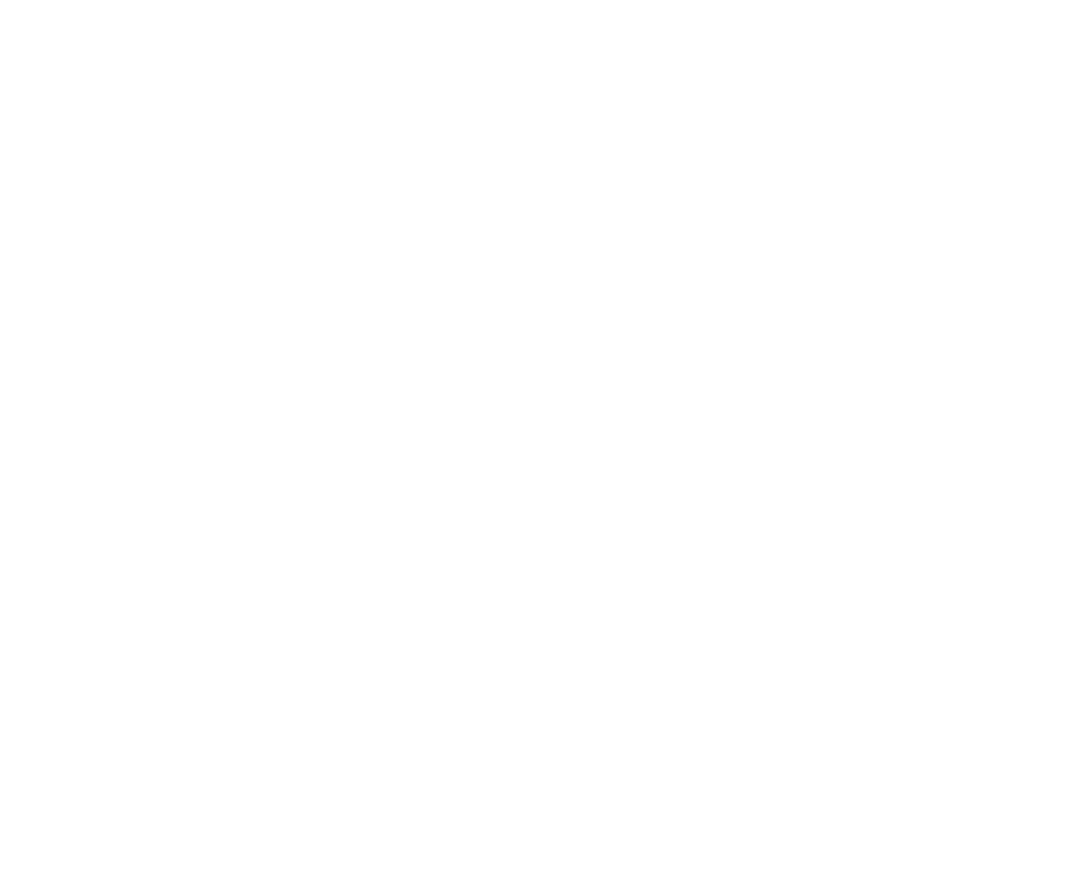
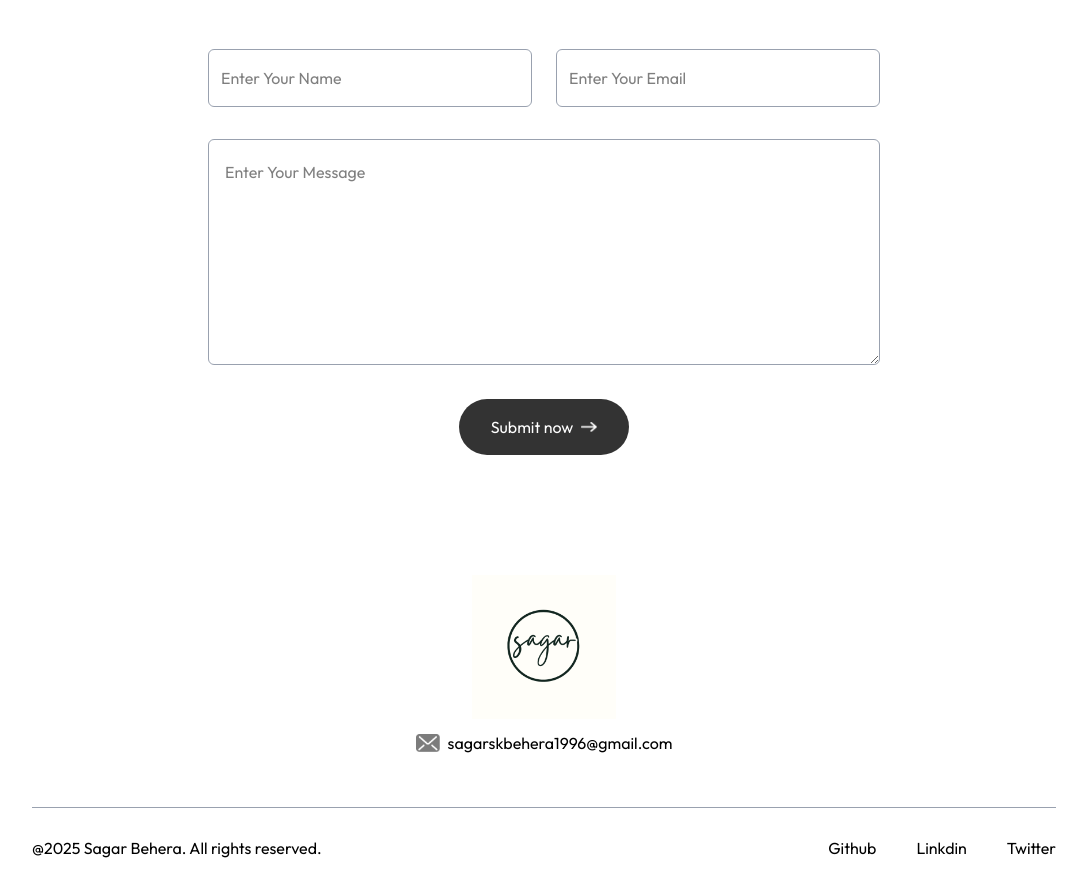
Before and after one commit to sagarmintu/sagarBeheraPortfolio, a Next.js app: page / in a window 1280 px wide. Shown: the part 3200-4088 px from the top of the page, without its empty margins (96-1183 px from the left). Before the commit the page ends 2993 px from the top, so only its background shows below. Built offline with nearby package versions, Linux system fonts and the light colour scheme; a web font is replaced by a local one.

Commit message:
added the footer section as well as contact section

```diff
--- /dev/null
+++ b/app/components/Contact.jsx
@@ -0,0 +1,56 @@
+import React, { useState } from 'react'
+import { assets } from '@/assets/assets'
+import Image from 'next/image'
+
+const Contact = () => {
+
+  const [result, setResult] = useState("");
+
+  const onSubmit = async (event) => {
+    event.preventDefault();
+    setResult("Sending....");
+    const formData = new FormData(event.target);
+
+    formData.append("access_key", "6e7c16ae-cac6-4fe2-853b-551ee65d29f9");
+
+    const response = await fetch("https://api.web3forms.com/submit", {
+      method: "POST",
+      body: formData
+    });
+
+    const data = await response.json();
+
+    if (data.success) {
+      setResult("Form Submitted Successfully");
+      event.target.reset();
+    } else {
+      console.log("Error", data);
+      setResult(data.message);
+    }
+  };
+
+  return (
+    <>
+      <div id='contact' className='w-full px-[12%] py-10 scroll-mt-20 bg-[ul("/footer-bg-color.png")] bg-no-repeat bg-center bg-[length:90%_auto]'>
+        <h4 className='text-center mb-2 text-lg navbar_name'>Connect with me</h4>
+        <h2 className='text-center text-5xl navbar_name'>Get in touch</h2>
+        <p className='text-center max-w-2xl mx-auto mt-5 mb-12 navbar_name'>I'd love to hear from you! If you have any questions, comments, or feedback, please use the form below.</p>
+
+          <form className='max-w-2xl mx-auto' onSubmit={onSubmit}>
+            <div className='grid grid-cols-[repeat(auto-fit,_minmax(200px,_1fr))] gap-6 mt-10 mb-8'>
+                <input type="text" className='flex-1 p-3 outline-none border-[0.5px] border-gray-400 rounded-md bg-white' placeholder="Enter Your Name" name='name' required />
+                <input type="email" className='flex-1 p-3 outline-none border-[0.5px] border-gray-400 rounded-md bg-white' placeholder="Enter Your Email" name='email' required />
+            </div>
+            <textarea rows="6" className='w-full p-4 outline-none border-[0.5px] border-gray-400 rounded-md bg-white mb-6' placeholder="Enter Your Message" name='message'></textarea>
+
+            <button type='submit' className='py-3 px-8 w-max flex items-center justify-between gap-2 bg-black/80 text-white rounded-full mx-auto duration-500 hover:bg-[#000]'>Submit now <Image src={assets.right_arrow_white} alt='' className='w-4' /></button>
+
+            <p className=''>{result}</p>
+
+          </form>
+      </div>
+    </>
+  )
+}
+
+export default Contact
--- /dev/null
+++ b/app/components/Footer.jsx
@@ -0,0 +1,28 @@
+import React from 'react'
+import { assets } from '@/assets/assets'
+import Image from 'next/image'
+
+const Footer = () => {
+  return (
+    <>
+        <div className='mt-20'>
+            <div className='text-center'>
+                <Image src={assets.logo} alt='' className='w-36 mx-auto mb-2' />
+                <div className='w-max flex items-center gap-2 mx-auto'>
+                    <Image src={assets.mail_icon} alt='' className='w-6' />sagarskbehera1996@gmail.com
+                </div>
+            </div>
+            <div className='text-center sm:flex items-center justify-between border-t border-gray-400 mx-[10%] mt-12 py-6'>
+                <p>@2025 Sagar Behera. All rights reserved.</p>
+                <ul className='flex items-center gap-10 justify-center mt-4 sm:mt-0'>
+                    <li><a target='_blank' href="https://github.com/sagarmintu">Github</a></li>
+                    <li><a target='_blank' href="https://www.linkedin.com/in/sagar-kumar-behera-b19a88146/">Linkdin</a></li>
+                    <li><a target='_blank' href="#">Twitter</a></li>
+                </ul>
+            </div>
+        </div>
+    </>
+  )
+}
+
+export default Footer
--- a/app/layout.js
+++ b/app/layout.js
@@ -11,12 +11,12 @@
 
 export const metadata = {
   title: "Portfolio - SagarBehera",
-  description: "Generated by create next app",
+  description: "",
 };
 
 export default function RootLayout({ children }) {
   return (
-    <html lang="en" className="scroll-smooth">
+    <html lang="en" className="scroll-smooth dark">
       <body
         className={`${outfit.className} ${ovo.className} antialiased leading-8 overflow-x-hidden`}
       >
--- a/app/page.js
+++ b/app/page.js
@@ -4,6 +4,8 @@
 import About from './components/About';
 import Services from './components/Services';
 import Work from './components/Work';
+import Contact from './components/Contact';
+import Footer from './components/Footer';
 
 export default function Home() {
   return (
@@ -13,6 +15,8 @@
       <About/>
       <Services/>
       <Work/>
+      <Contact/>
+      <Footer/>
    </>
   );
 }
--- a/tailwind.config.mjs
+++ b/tailwind.config.mjs
@@ -0,0 +1,16 @@
+/** @type {import('tailwindcss').Config} */
+module.exports = {
+    content: [
+        "./app/**/*.{js,ts,jsx,tsx,mdx}",
+        "./pages/**/*.{js,ts,jsx,tsx,mdx}",
+        "./components/**/*.{js,ts,jsx,tsx,mdx}",
+
+        // Or if using `src` directory:
+        "./src/**/*.{js,ts,jsx,tsx,mdx}",
+    ],
+    theme: {
+        extend: {},
+    },
+    darkMode: 'selector',
+    plugins: [],
+  }
```
Also changed, not shown: 1 other file (tests, documents, lock files or other folders).
